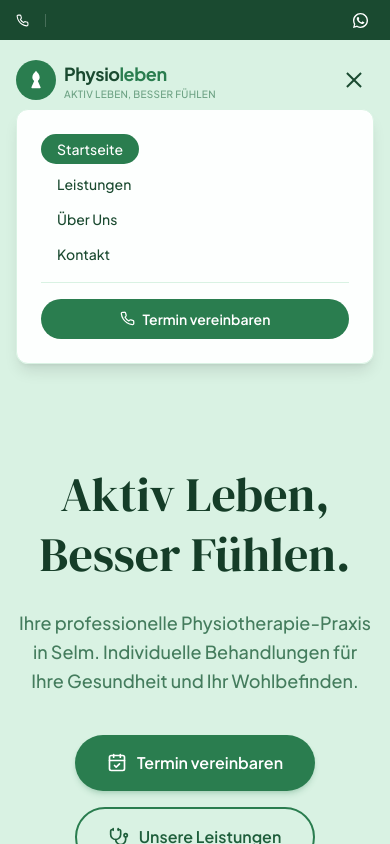
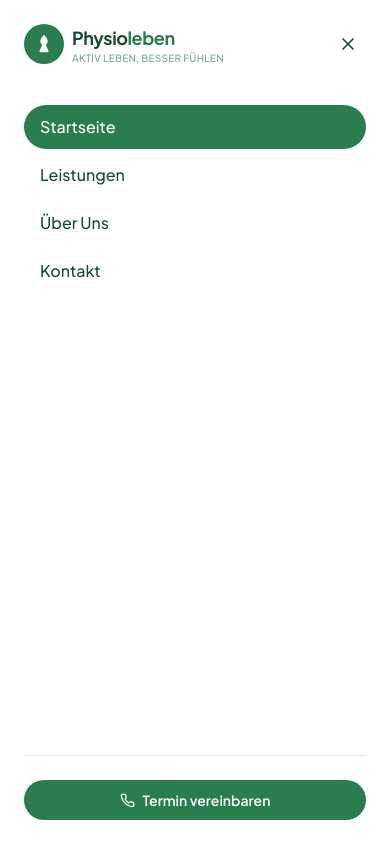
Before and after one commit to yakuppgeyikk96/physioleben-landing, a Next.js app: page / in a window 390 px wide. Both pictures are taken after a click on the button "Menü öffnen". Shown: the top 844 px of the page. Built offline with nearby package versions, Linux system fonts and the light colour scheme.

Commit message:
Redesign mobile menu as full-width drawer with slide animation

```diff
--- a/src/components/navbar/MobileMenu.tsx
+++ b/src/components/navbar/MobileMenu.tsx
@@ -1,5 +1,10 @@
+"use client";
+
+import { useEffect } from "react";
+import { X } from "lucide-react";
 import { NavLinks } from "./NavLinks";
 import { CTAButton } from "./CTAButton";
+import { Logo } from "./Logo";
 
 interface MobileMenuProps {
   isOpen: boolean;
@@ -7,15 +12,57 @@ interface MobileMenuProps {
 }
 
 export function MobileMenu({ isOpen, onClose }: MobileMenuProps) {
-  if (!isOpen) return null;
+  useEffect(() => {
+    if (isOpen) {
+      document.body.style.overflow = "hidden";
+    } else {
+      document.body.style.overflow = "";
+    }
+    return () => {
+      document.body.style.overflow = "";
+    };
+  }, [isOpen]);
 
   return (
-    <div className="lg:hidden bg-white/95 backdrop-blur-sm rounded-xl mt-2 shadow-lg border border-primary-100">
-      <nav className="flex flex-col gap-2 p-6">
-        <NavLinks onClickLink={onClose} className="flex flex-col gap-2" />
-        <hr className="my-2 border-primary-100" />
-        <CTAButton className="w-full" />
-      </nav>
-    </div>
+    <>
+      {/* Backdrop */}
+      <div
+        className={`lg:hidden fixed inset-0 z-40 bg-black/30 backdrop-blur-sm transition-opacity duration-300 ${
+          isOpen ? "opacity-100" : "opacity-0 pointer-events-none"
+        }`}
+        onClick={onClose}
+        aria-hidden="true"
+      />
+
+      {/* Drawer */}
+      <div
+        className={`lg:hidden fixed top-0 left-0 z-50 h-full w-full bg-white shadow-2xl transition-transform duration-300 ease-out ${
+          isOpen ? "translate-x-0" : "-translate-x-full"
+        }`}
+      >
+        <div className="flex flex-col h-full p-6">
+          {/* Header */}
+          <div className="flex items-center justify-between mb-10">
+            <Logo />
+            <button
+              type="button"
+              onClick={onClose}
+              className="w-9 h-9 flex items-center justify-center rounded-lg hover:bg-primary-100 transition-colors text-primary-800"
+              aria-label="Menü schließen"
+            >
+              <X size={20} />
+            </button>
+          </div>
+
+          {/* Nav links */}
+          <NavLinks onClickLink={onClose} className="flex flex-col gap-1" size="base" />
+
+          {/* CTA */}
+          <div className="mt-auto pt-6 border-t border-primary-100">
+            <CTAButton className="w-full" />
+          </div>
+        </div>
+      </div>
+    </>
   );
 }
--- a/src/components/navbar/NavLinks.tsx
+++ b/src/components/navbar/NavLinks.tsx
@@ -6,9 +6,10 @@ import { useActiveSection } from "@/hooks/useActiveSection";
 interface NavLinksProps {
   onClickLink?: () => void;
   className?: string;
+  size?: "sm" | "base";
 }
 
-export function NavLinks({ onClickLink, className = "" }: NavLinksProps) {
+export function NavLinks({ onClickLink, className = "", size = "sm" }: NavLinksProps) {
   const activeHref = useActiveSection(NAV_ITEMS.map((item) => item.href));
 
   return (
@@ -20,7 +21,7 @@ export function NavLinks({ onClickLink, className = "" }: NavLinksProps) {
             <a
               href={item.href}
               onClick={onClickLink}
-              className={`px-4 py-1.5 rounded-full text-sm font-medium transition-colors duration-200 ${
+              className={`block px-4 py-2.5 rounded-full ${size === "base" ? "text-base" : "text-sm"} font-medium transition-colors duration-200 ${
                 isActive
                   ? "bg-primary-500 text-white"
                   : "text-primary-800 hover:text-primary-600"
--- a/src/components/navbar/Navbar.tsx
+++ b/src/components/navbar/Navbar.tsx
@@ -19,6 +19,7 @@ export function Navbar() {
   }, []);
 
   return (
+    <>
       <nav
         className={`sticky top-0 z-50 transition-colors duration-300 ${
           isScrolled ? "bg-white/80 backdrop-blur-sm shadow-sm" : "bg-transparent"
@@ -39,12 +40,13 @@ export function Navbar() {
               onToggle={() => setIsMobileMenuOpen(!isMobileMenuOpen)}
             />
           </div>
+        </div>
+      </nav>
 
       <MobileMenu
         isOpen={isMobileMenuOpen}
         onClose={() => setIsMobileMenuOpen(false)}
       />
-      </div>
-    </nav>
+    </>
   );
 }
```
Lines whose indentation alone changed are shown as unchanged.
